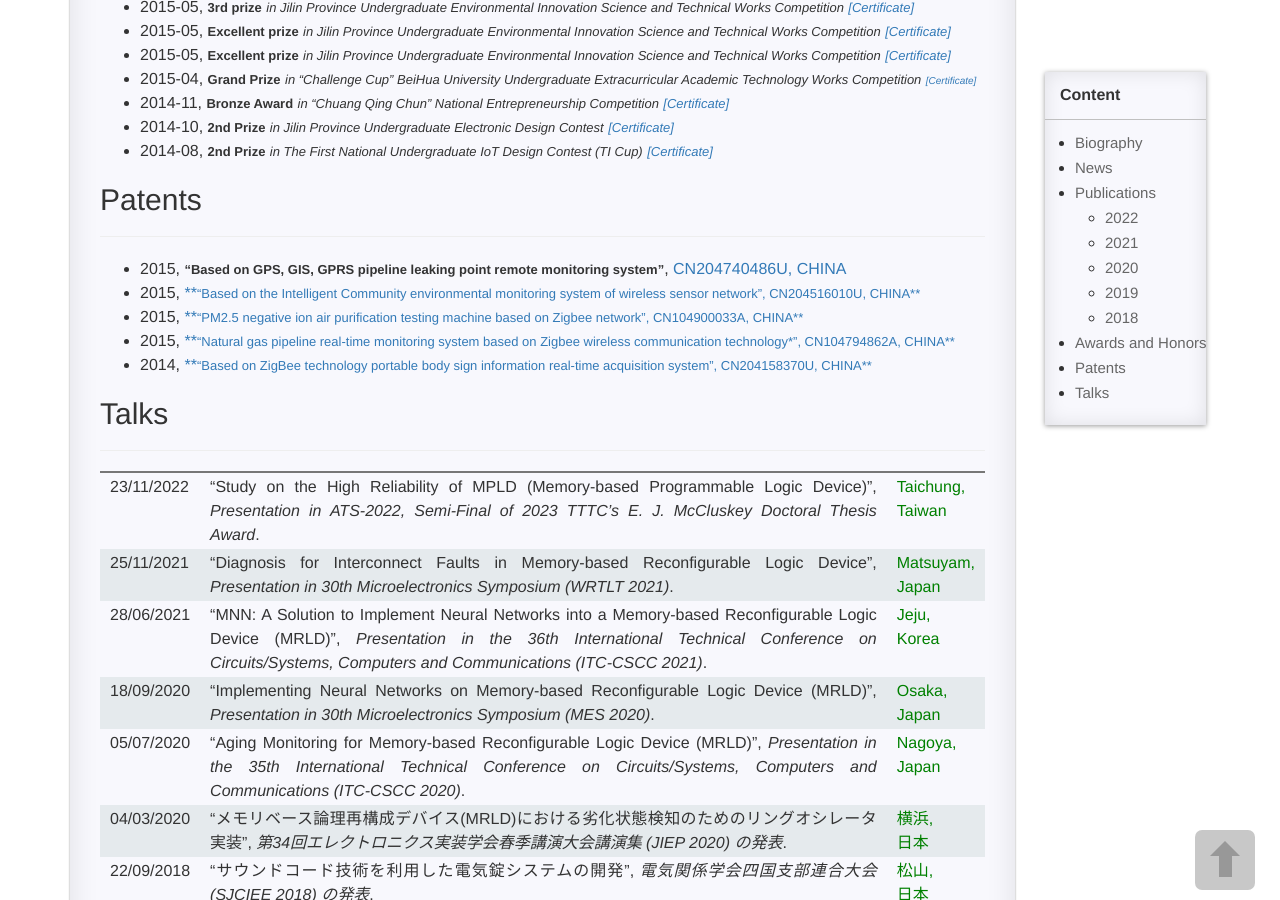
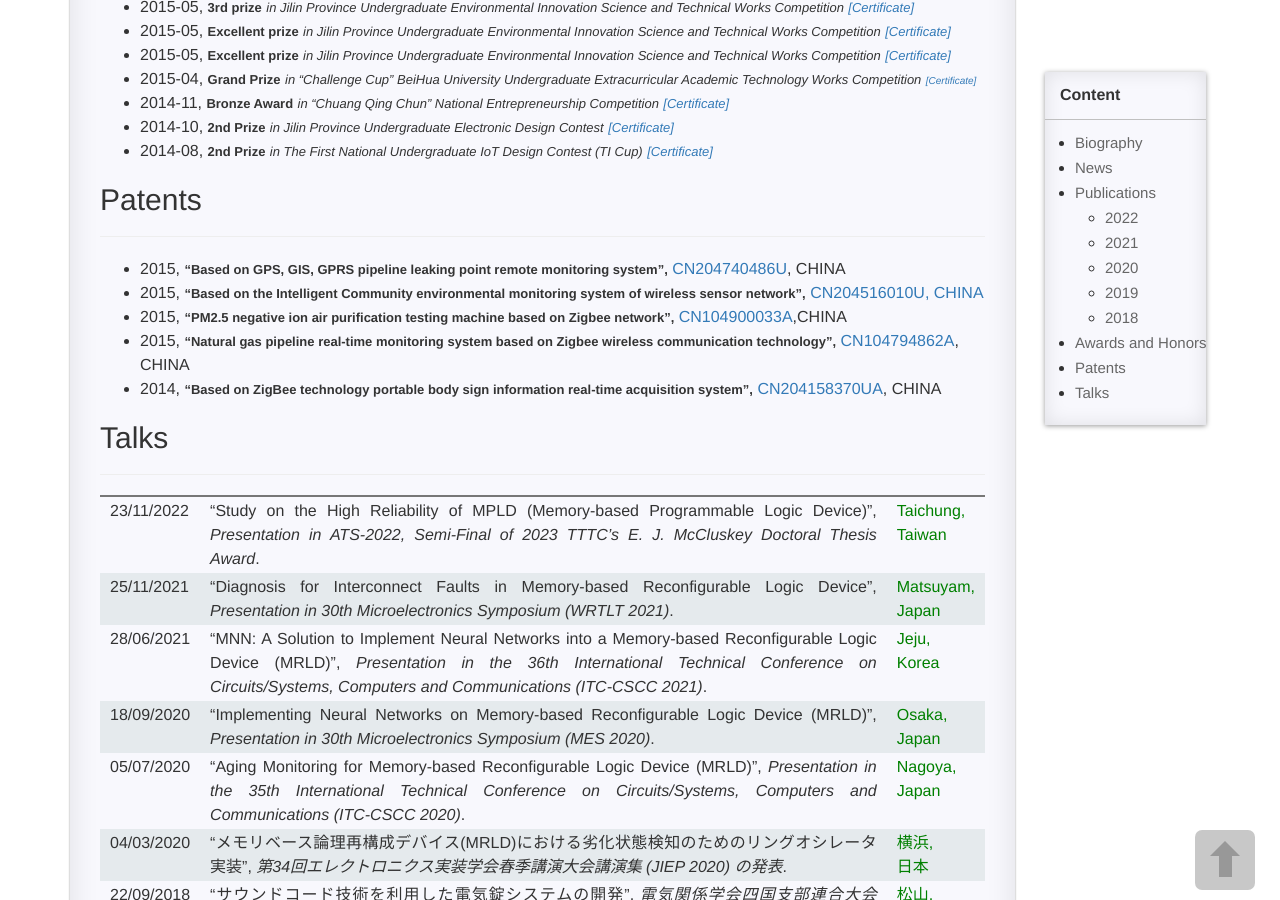
Before and after one commit to XihongZhou/xihongzhou.github.io, a Jekyll site: the page built from pages/1_homepage.md, in a window 1280 px wide and 900 px high, scrolled down 2217 px. Built offline with Jekyll 4.4.1, drawn with Linux system fonts in a browser that asks for light colours; comment, search, counter and statistics services are not loaded.

Commit message:
Update 1_homepage.md

```diff
--- a/pages/1_homepage.md
+++ b/pages/1_homepage.md
@@ -113,11 +113,11 @@ permalink: /homepage/
 
 ---
 
-- 2015, **<font size="2">“Based on GPS, GIS, GPRS pipeline leaking point remote monitoring system”</font>**, [CN204740486U, CHINA](https://patents.google.com/patent/CN204740486U/en?inventor=%E5%91%A8%E7%BB%86%E7%BA%A2)
-- 2015, [**<font size="2">“Based on the Intelligent Community environmental monitoring system of wireless sensor network”, CN204516010U, CHINA**</font>](https://patents.google.com/patent/CN204516010U/en?inventor=%E5%91%A8%E7%BB%86%E7%BA%A2&page=2)
-- 2015, [**<font size="2">“PM2.5 negative ion air purification testing machine based on Zigbee network”, CN104900033A, CHINA**</font>](https://patents.google.com/patent/CN104900033A/en?inventor=%E5%91%A8%E7%BB%86%E7%BA%A2&page=1)
-- 2015, [**<font size="2">“Natural gas pipeline real-time monitoring system based on Zigbee wireless communication technology*”, CN104794862A, CHINA**</font>](https://patents.google.com/patent/CN104794862A/en?inventor=%E5%91%A8%E7%BB%86%E7%BA%A2)
-- 2014, [**<font size="2">“Based on ZigBee technology portable body sign information real-time acquisition system”, CN204158370U, CHINA**</font>](https://patents.google.com/patent/CN204158370U/en?inventor=%E5%91%A8%E7%BB%86%E7%BA%A2)
+- 2015, **<font size="2">“Based on GPS, GIS, GPRS pipeline leaking point remote monitoring system”,</font>** [CN204740486U](https://patents.google.com/patent/CN204740486U/en?inventor=%E5%91%A8%E7%BB%86%E7%BA%A2), CHINA
+- 2015, **<font size="2">“Based on the Intelligent Community environmental monitoring system of wireless sensor network”,</font>** [CN204516010U, CHINA](https://patents.google.com/patent/CN204516010U/en?inventor=%E5%91%A8%E7%BB%86%E7%BA%A2&page=2)
+- 2015, **<font size="2">“PM2.5 negative ion air purification testing machine based on Zigbee network”,</font>** [CN104900033A](https://patents.google.com/patent/CN104900033A/en?inventor=%E5%91%A8%E7%BB%86%E7%BA%A2&page=1),CHINA
+- 2015, **<font size="2">“Natural gas pipeline real-time monitoring system based on Zigbee wireless communication technology”,</font>** [CN104794862A](https://patents.google.com/patent/CN104794862A/en?inventor=%E5%91%A8%E7%BB%86%E7%BA%A2), CHINA
+- 2014, **<font size="2">“Based on ZigBee technology portable body sign information real-time acquisition system”,</font>** [CN204158370UA](https://patents.google.com/patent/CN204158370U/en?inventor=%E5%91%A8%E7%BB%86%E7%BA%A2), CHINA
 
 ## Talks
 
```
